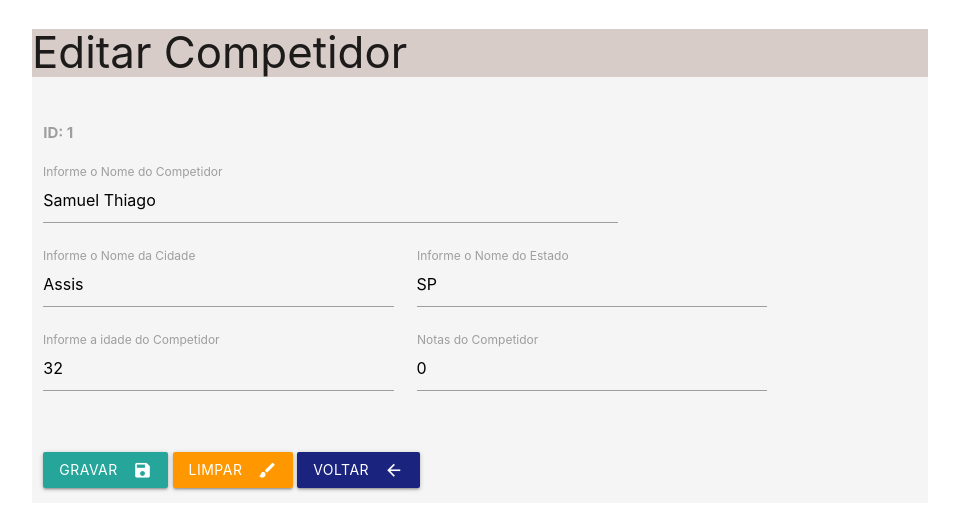
After one commit to arcamolesi/lpbccphp2021, a PHP site: page /frmEdtCompetidor.php?id=1 in a window 1280 px wide. The commit adds this page. Shown: the top 532 px of the page, without its empty margins (160-1119 px from the left). Run offline with PHP 8.4, Linux system fonts and the light colour scheme; data comes from the database, SQL or seed files in the repository.

Commit message:
Editar Competidor
Atualização de Editar Competidor, ok.

```diff
--- /dev/null
+++ b/frmEdtCompetidor.php
@@ -0,0 +1,86 @@
+<?php
+   // recuperar valor pelo método GET
+    $id = $_GET['id'];
+
+    //recuperar os dados no banco para editar
+    include 'conexao.php';
+    $pdo = Conexao::conectar();
+    $pdo->setAttribute(PDO::ATTR_ERRMODE, PDO::ERRMODE_EXCEPTION);
+    $sql = "SELECT * FROM competidor WHERE id=?;";
+    $query = $pdo->prepare($sql);
+    $query->execute(array($id));
+    $competidor = $query->fetch(PDO::FETCH_ASSOC);
+    Conexao::desconectar();
+?>
+
+<!DOCTYPE html>
+<html lang="pt-br">
+<head>
+    <!-- Compiled and minified CSS -->
+    <link rel="stylesheet" href="https://cdnjs.cloudflare.com/ajax/libs/materialize/1.0.0/css/materialize.min.css">
+
+    <!-- Compiled and minified JavaScript -->
+    <script src="https://cdnjs.cloudflare.com/ajax/libs/materialize/1.0.0/js/materialize.min.js"></script>
+    <link href="https://fonts.googleapis.com/icon?family=Material+Icons" rel="stylesheet">
+
+    <meta charset="UTF-8">
+    <meta http-equiv="X-UA-Compatible" content="IE=edge">
+    <meta name="viewport" content="width=device-width, initial-scale=1.0">
+    <title>Alterar dados do Competidor</title>
+</head>
+<body>
+    <div class="container grey lighten-4 col s12">
+        <div class="brown lighten-4 col s12">
+            <h3>Editar Competidor</h3>
+        </div>
+        <div class="row">
+            <form action="edtCompetidor.php" method="POST" id="frmEdtCompetidor" class="col s12">
+                <div class="input-field col s8">
+                    <label for="lblID"><B>ID: <?php echo $id?></b></label>
+                    <input type="hidden" name="id" value="<?php echo $id;?>">
+                </div>
+                <br/> <br/> <br/>
+                <div class="input-field col s8">
+                    <label for="lblNome">Informe o Nome do Competidor</label>
+                    <input type="text" class="form-control" id="txtNome" name="txtNome"
+                       value="<?php echo $competidor['nome'];?>">
+                </div>
+                <div class="input-field col s5">
+                    <label for="lblCidade">Informe o Nome da Cidade</label>
+                    <input type="text" class="form-control" id="txtCidade" name="txtCidade"
+                       value="<?php echo $competidor['cidade'];?>">
+                </div>
+                <div class="input-field col s5">
+                    <label for="lblEstado">Informe o Nome do Estado</label>
+                    <input type="text" class="form-control" id="txtEstado" name="txtEstado"
+                    value="<?php echo $competidor['estado'];?>">
+                </div>
+                <div class="input-field col s5">
+                    <label for="lblIdade">Informe a idade do Competidor</label>
+                    <input type="number" class="form-control" id="txtIdade" name="txtIdade"
+                      value="<?php echo $competidor['idade'];?>">
+                </div>
+                <div class="input-field col s5">
+                    <label for="lblSomaNota">Notas do Competidor</label>
+                    <input type="number" class="form-control" id="txtNota" name="txtNota"
+                    value="<?php echo $competidor['somanota'];?>">
+                </div>
+                <div class="input-field col s8">
+                    <br>
+                    <button class="btn waves-effect waves-light" type="submit" name="btnGravar">Gravar
+                       <i class="material-icons right">save</i>
+                    </button>
+                    <button class="btn waves-effect waves-light orange" type="reset" name="btnReset">Limpar
+                       <i class="material-icons right">brush</i>
+                    </button>
+                    <button class="btn waves-effect waves-light indigo darken-4" type="button" name="btnVoltar"
+                     onclick="JavaScript:location.href='listarCompetidores.php'" >Voltar
+                       <i class="material-icons right">arrow_back</i>
+                    </button>
+                </div>
+
+            </form>
+        </div>
+    </div>
+</body>
+</html>
```
Also changed, not shown: edtCompetidor.php (added, +19 -0 lines), listarCompetidores.php (+19 -7 lines), frmRemCompetidor.php (added).
